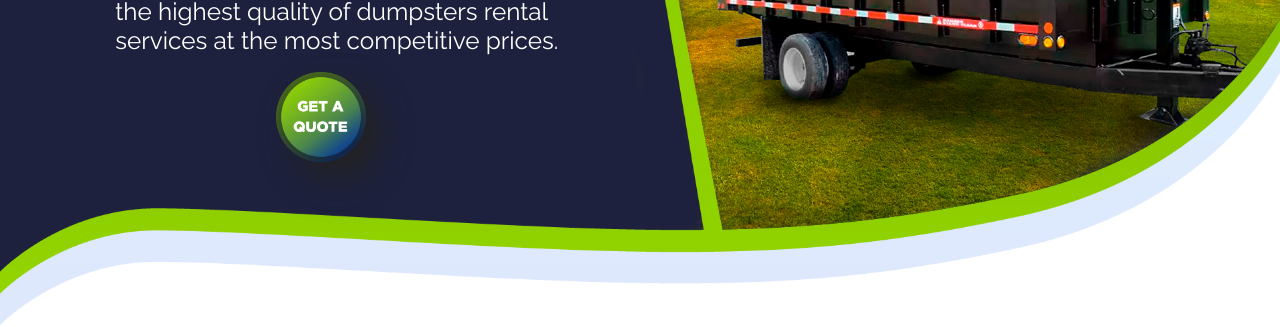
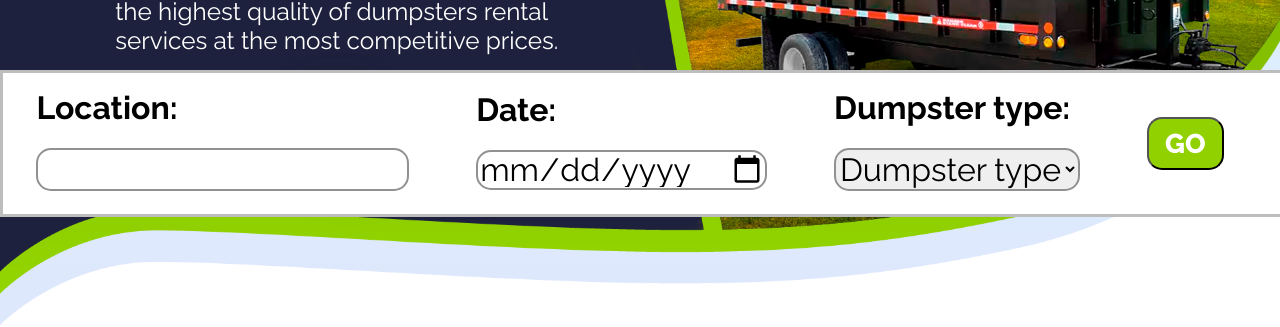
Before and after one commit to gabriel-arroyo/radumpster, an Angular app: page / in a window 1280 px wide. Shown: the part 330-657 px from the top of the page. Built offline with nearby package versions, Linux system fonts and the light colour scheme.

Commit message:
quotebar

```diff
--- a/src/app/components/components.module.ts
+++ b/src/app/components/components.module.ts
@@ -9,6 +9,7 @@ import { ContactComponent } from './contact/contact.component';
 import { ProcessComponent } from './process/process.component';
 import { DumpsterComponent } from './dumpster/dumpster.component';
 import {RouterModule} from '@angular/router';
+import { QuotebarComponent } from './quotebar/quotebar.component';
 
 
 @NgModule({
@@ -18,9 +19,10 @@ import {RouterModule} from '@angular/router';
     WarningbarComponent,
     ProcessbarComponent,
     DumpstersbarComponent,
-    ContactComponent,
     ProcessComponent,
     DumpsterComponent,
+    ContactComponent,
+    QuotebarComponent,
   ],
   imports: [
     CommonModule,
@@ -35,6 +37,7 @@ import {RouterModule} from '@angular/router';
     ProcessComponent,
     DumpsterComponent,
     ContactComponent,
+    QuotebarComponent,
   ],
 })
 export class ComponentsModule { }
--- /dev/null
+++ b/src/app/components/quotebar/quotebar.component.html
@@ -0,0 +1,11 @@
+<div class="bar hidden">
+  <div class="container">
+    <label for="location">Location: <input type="text" id="location"></label>
+    <label for="date">Date: <input type="date" id="date" name="date"></label>
+    <label for="dumpster">Dumpster type:
+      <select>
+        <option *ngFor="let dumpster of dumpsters">{{dumpster.title}}</option>
+      </select></label>
+      <button>Go</button>
+  </div>
+</div>
--- /dev/null
+++ b/src/app/components/quotebar/quotebar.component.scss
@@ -0,0 +1,46 @@
+.hidden{
+  // visibility:hidden;
+}
+.bar{
+  position: fixed;
+  top:50%;
+  left:0;
+  background-color:white;
+  width:100%;
+}
+.container{
+  width:100%;
+  display:flex;
+  flex-direction:row;
+  justify-content:space-around;
+  align-items:center;
+  border: 3px solid rgb(189, 189, 189);
+}
+input, select{
+  line-height:1em;
+  font-size:1em;
+  font-family:'Raleway';
+  border-radius:15px;
+  border:2px solid rgb(145, 145, 145);
+  margin:.7em 0;
+}
+label{
+  padding-top:.5em;
+  font-size:2em;
+  font-family:'Raleway';
+  display:flex;
+  flex-direction:column;
+  font-weight:bold;
+}
+
+button {
+  margin-right:2vw;
+  background-color:#91d100;
+  color:white;
+  font-weight:800;
+  font-family:"Raleway";
+  font-size:1.7em;
+  padding:0.3em 0.6em;
+  border-radius:15px;
+  text-transform:uppercase;
+}
--- /dev/null
+++ b/src/app/components/quotebar/quotebar.component.ts
@@ -0,0 +1,56 @@
+import { Component, OnInit, Input, Output } from '@angular/core';
+import { Dumpster } from 'src/app/models/dumpster';
+import {
+  trigger,
+  state,
+  style,
+  animate,
+  transition,
+  // ...
+} from '@angular/animations';
+
+@Component({
+  selector: 'app-quotebar',
+  templateUrl: './quotebar.component.html',
+  styleUrls: ['./quotebar.component.scss']
+})
+export class QuotebarComponent implements OnInit {
+  @Input() dumpsters:Dumpster[]=[
+    {
+      imageSrc: '../../../assets/images/5_yard_dumpster.jpg',
+      title: 'Dumpster type',
+      dimensionsArray: ['line1', 'line2', 'line3'],
+      bestForArray: ['line1', 'line2', 'line3'],
+      buttonSrc: '../../../assets/images/btn-get-a-quote.png'
+    },
+    {
+      imageSrc: '../../../assets/images/10_yard_dumpster.jpg',
+      title: 'Dumpster type',
+      dimensionsArray: ['line1', 'line2', 'line3'],
+      bestForArray: ['line1', 'line2', 'line3'],
+      buttonSrc: '../../../assets/images/btn-get-a-quote.png'
+    },
+    {
+      imageSrc: '../../../assets/images/20_yard_dumpster.jpg',
+      title: 'Dumpster type',
+      dimensionsArray: ['line1', 'line2', 'line3'],
+      bestForArray: ['line1', 'line2', 'line3'],
+      buttonSrc: '../../../assets/images/btn-get-a-quote.png'
+    },
+    {
+      imageSrc: '../../../assets/images/30_yard_dumpster.jpg',
+      title: 'Dumpster type',
+      dimensionsArray: ['line1', 'line2', 'line3'],
+      bestForArray: ['line1', 'line2', 'line3'],
+      buttonSrc: '../../../assets/images/btn-get-a-quote.png'
+    }
+  ]
+  isOpen = true;
+
+  constructor() { }
+
+  ngOnInit(): void {
+  }
+
+
+}
--- a/src/app/pages/home/home.component.html
+++ b/src/app/pages/home/home.component.html
@@ -4,3 +4,4 @@
 <app-processbar></app-processbar>
 <app-dumpstersbar></app-dumpstersbar>
 <app-contact></app-contact>
+<app-quotebar></app-quotebar>
```
Also changed, not shown: 1 other file (tests, documents, lock files or other folders).
